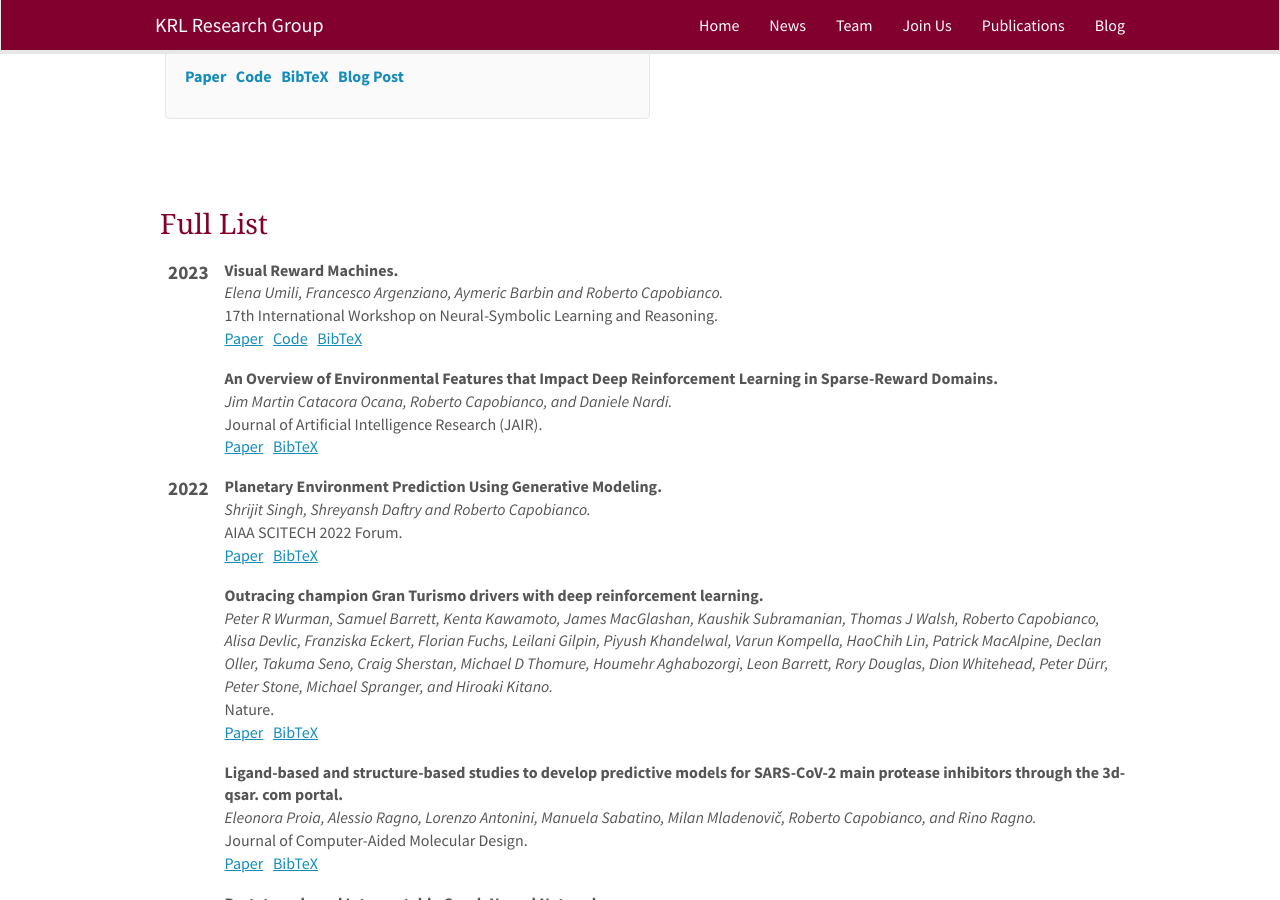
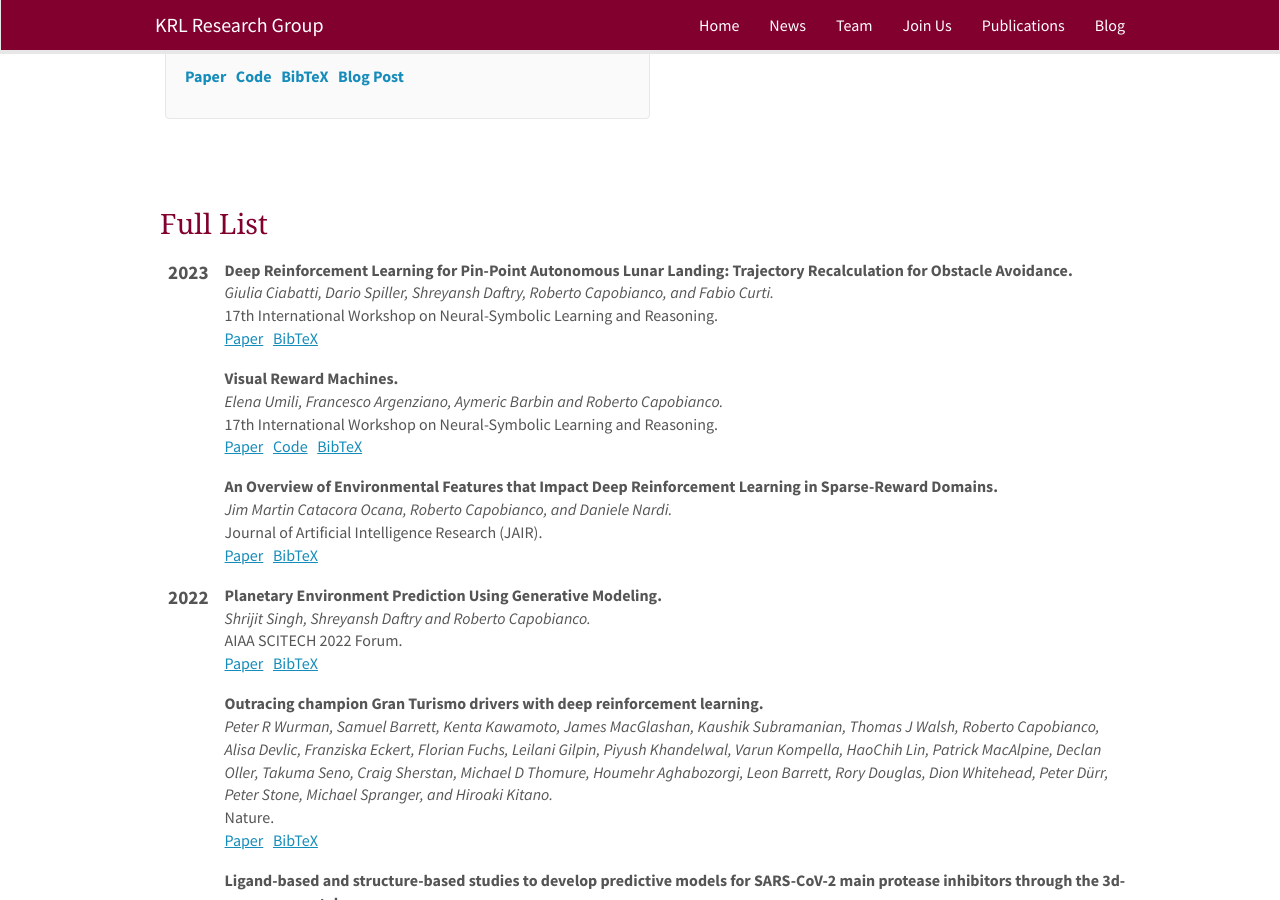
Before and after one commit to KRLGroup/krlgroup.github.io, a Jekyll site: the page built from _pages/publications.md, in a window 1280 px wide and 900 px high, scrolled down 412 px. Built offline with Jekyll 4.4.1, drawn with Linux system fonts in a browser that asks for light colours; nearby versions of some CDN libraries.

Commit message:
added giulia 2023 paper lunar landing

```diff
--- a/_data/publist.yml
+++ b/_data/publist.yml
@@ -1,3 +1,33 @@
+- title: "Deep Reinforcement Learning for Pin-Point Autonomous Lunar Landing: Trajectory Recalculation for Obstacle Avoidance"
+  authors:  Giulia Ciabatti, Dario Spiller, Shreyansh Daftry, Roberto Capobianco, and Fabio Curti
+  year: 2023
+  publisher: 17th International Workshop on Neural-Symbolic Learning and Reasoning
+  link:
+    url:  https://link.springer.com/chapter/10.1007/978-3-031-25755-1_7
+    display: Paper
+  code:
+  bibtex: "@InProceedings{Ciabatti2023,<br>
+author={Ciabatti, Giulia
+and Spiller, Dario
+and Daftry, Shreyansh
+and Capobianco, Roberto
+and Curti, Fabio},
+editor={Ieracitano, Cosimo
+and Mammone, Nadia
+and Di Clemente, Marco
+and Mahmud, Mufti
+and Furfaro, Roberto
+and Morabito, Francesco Carlo},<br>
+title={Deep Reinforcement Learning for Pin-Point Autonomous Lunar Landing: Trajectory Recalculation for Obstacle Avoidance},<br>
+booktitle={The Use of Artificial Intelligence for Space Applications},<br>
+year={2023},<br>
+publisher={Springer Nature Switzerland},<br>
+address={Cham},<br>
+pages={101--115},<br>
+isbn={978-3-031-25755-1}
+}
+"
+
 - title: "Visual Reward Machines"
   authors:  Elena Umili, Francesco Argenziano, Aymeric Barbin and Roberto Capobianco
   year: 2023
```
